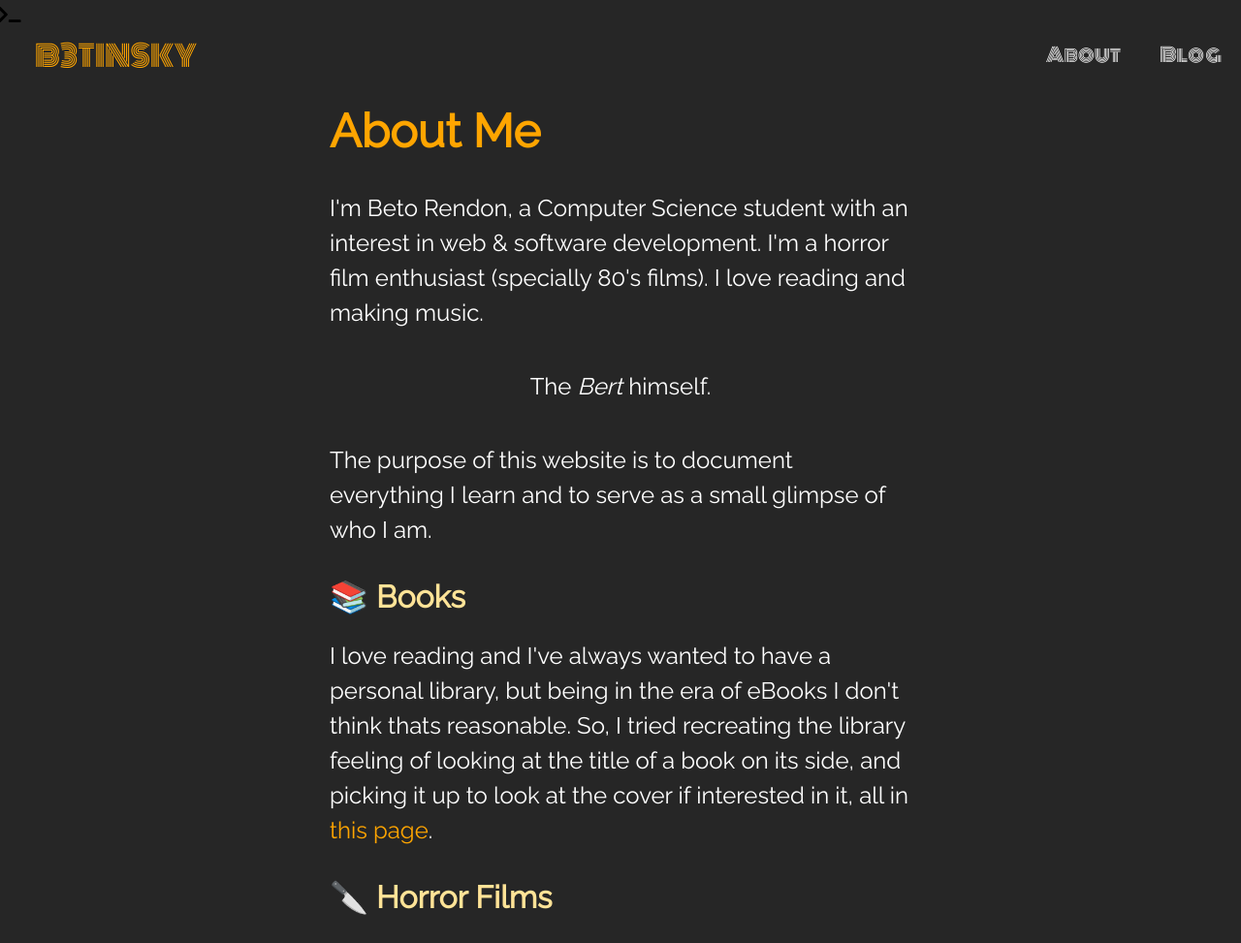
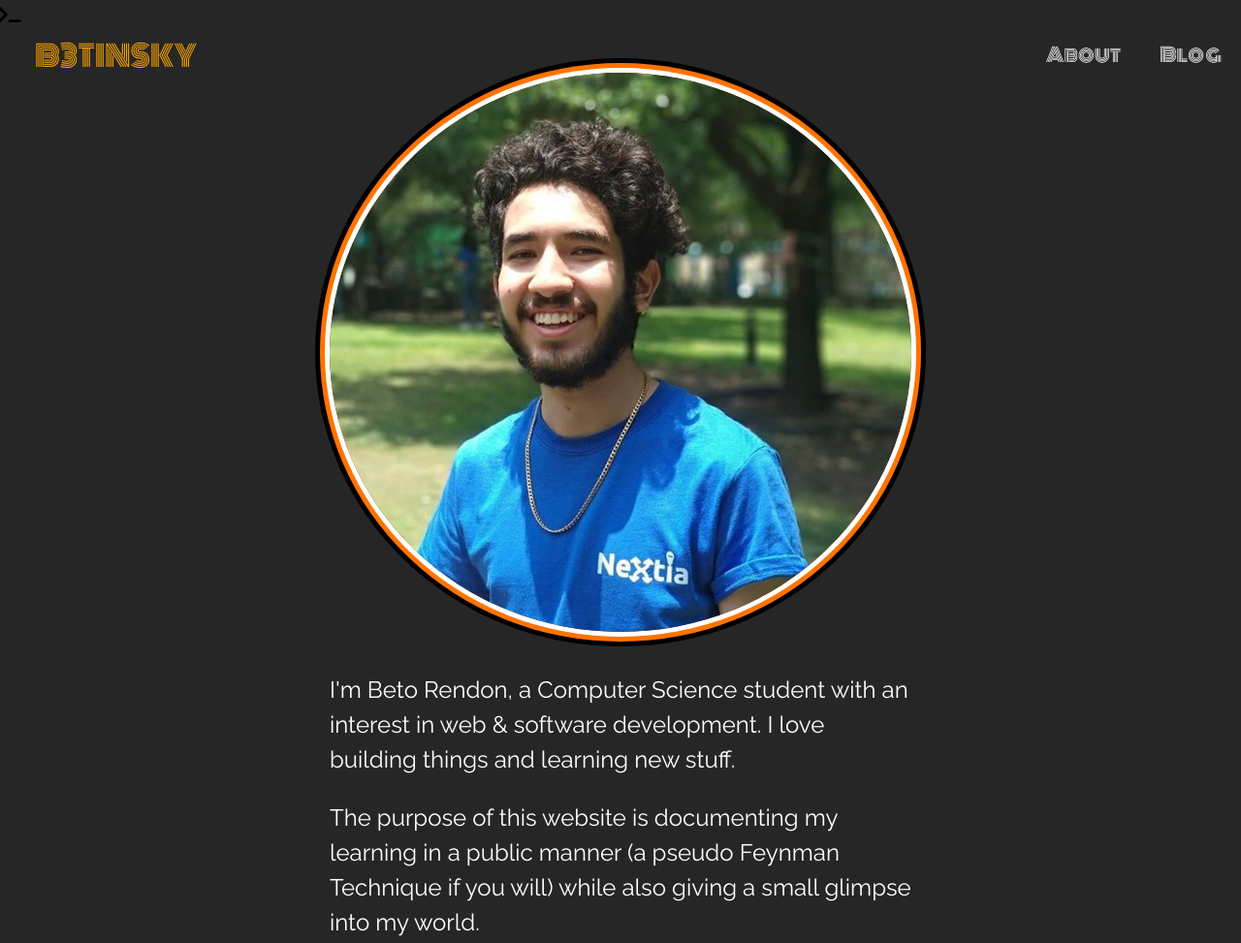
Before and after one commit to betorendon/B3tinsky-Remastered, a Gatsby site: page /about in a window 1280 px wide. Shown: the top 973 px of the page at 97% size. Built offline with nearby package versions, Linux system fonts and the light colour scheme; Gatsby itself is replaced by a stand-in of ours.

Commit message:
Changes to About Page

```diff
--- a/src/pages/about.js
+++ b/src/pages/about.js
@@ -9,7 +9,7 @@ const AboutPage = () => {
 query {
     allFile(
       filter: {
-        extension: { regex: "/(png)/" }
+        extension: { regex: "/(jpg)/" }
         relativeDirectory: { regex: "/(styles/Images)/" }
       }
     ) {
@@ -36,26 +36,31 @@ query {
     return (
             <Layout>
                 <Head title="About" />
-                    <h1>About Me</h1>
-                    <p>I'm Beto Rendon, a Computer Science student with an interest in web & software development. I'm a horror film enthusiast (specially 80's films). I love reading and making music.</p>
                     {data.allFile.edges.map(({ node }) => (
-                    <Img fluid={node.childImageSharp.fluid} style={{
-                        gridColumn: "4 / 5",
-                        width: "100%",
-                        borderRadius: "5%"}}
-                        alt="TheBert"
+                    <Img
+                      fluid={node.childImageSharp.fluid}
+                      style={{
+                          gridColumn: "4 / 5",
+                          width: "100%",
+                          borderRadius: "50%",
+                          boxShadow:
+                          `
+                          0 0 0 5px white,
+                          0 0 0 10px rgb(255, 115, 0),
+                          0 0 0 15px black
+                          `
+                        }}
+                      alt="TheBert"
                     />
                     ))}
-                    <figcaption style={{
-                        marginTop: '0.5rem',
-                        display: 'flex',
-                        justifyContent: 'center',
-                    }}><p>The <em>Bert</em> himself.</p>
-                    </figcaption>
-                    <p>The purpose of this website is to document everything I learn and to serve as a small glimpse of who I am.</p>
+
+                    <br />
+
+                    <p>I'm Beto Rendon, a Computer Science student with an interest in web & software development. I love building things and learning new stuff.</p>
+                    <p>The purpose of this website is documenting my learning in a public manner (a pseudo Feynman Technique if you will) while also giving a small glimpse into my world.</p>
 
                     <Link to="/books"><h3><span role="img" aria-label="book">📚</span> Books</h3></Link>
-                    <p>I love reading and I've always wanted to have a personal library, but being in the era of eBooks I don't think thats reasonable. So, I tried recreating the library feeling of looking at the title of a book on its side, and picking it up to look at the cover if interested in it, all in <Link to="/books" style={{color: 'orange'}}>this page</Link>.</p>
+                    <p>I love reading and I've always wanted to have my own library, but being in the era of eBooks I don't think thats reasonable. So, I tried recreating a virtual library feeling by having the covers of the books I've read and magnifying the one you choose, while also keeping count of how many I've read, all in <Link to="/books" style={{color: 'orange'}}>this page</Link>.</p>
 
                     <Link to="/horrorfilms"><h3><span role="img" aria-label="knife">🔪</span> Horror Films</h3></Link>
                     <p>I love horror movies even if they're bad (its scary thinking people used money to produce them D: ) and I wanted to create a <Link to="/horrorfilms" style={{color: 'orange'}}>small page</Link> (like a scrapbook from hell <span role="img" aria-label="devil">😈</span>) to remember the movies I've watched so in the future I dont forget to watch them again.</p>
```
Also changed, not shown: src/pages/books.jsx (+6 -8 lines), src/styles/Images/ItsAMe.jpg (added).
